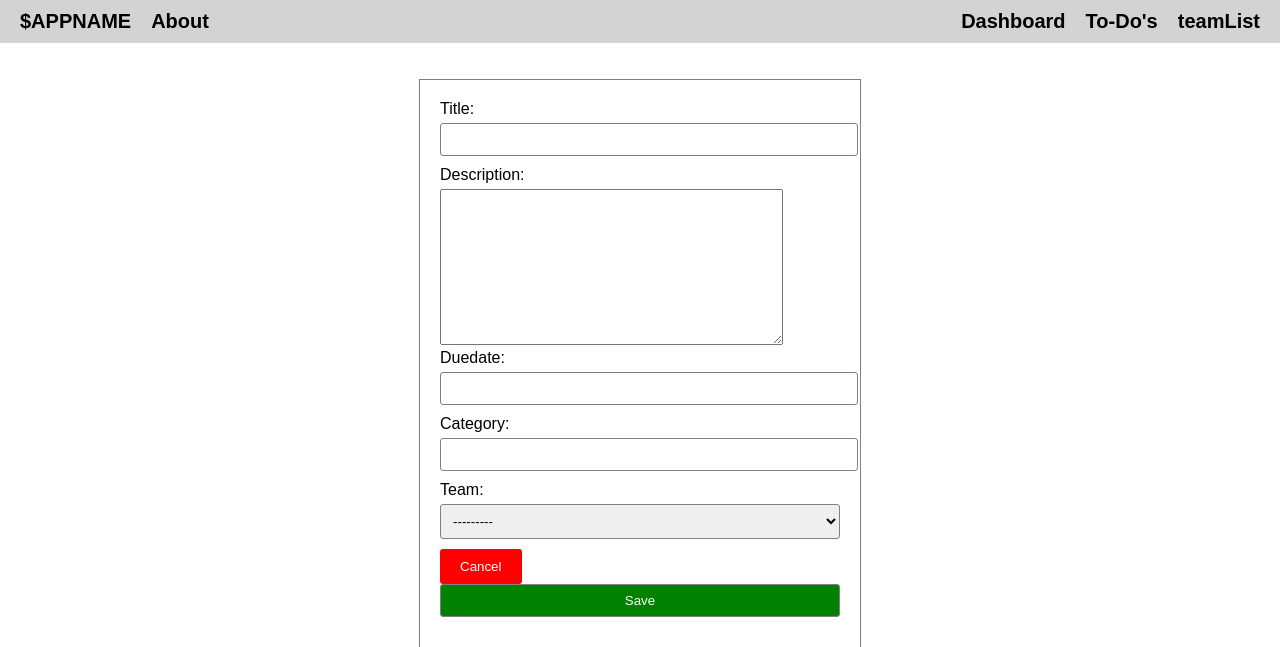
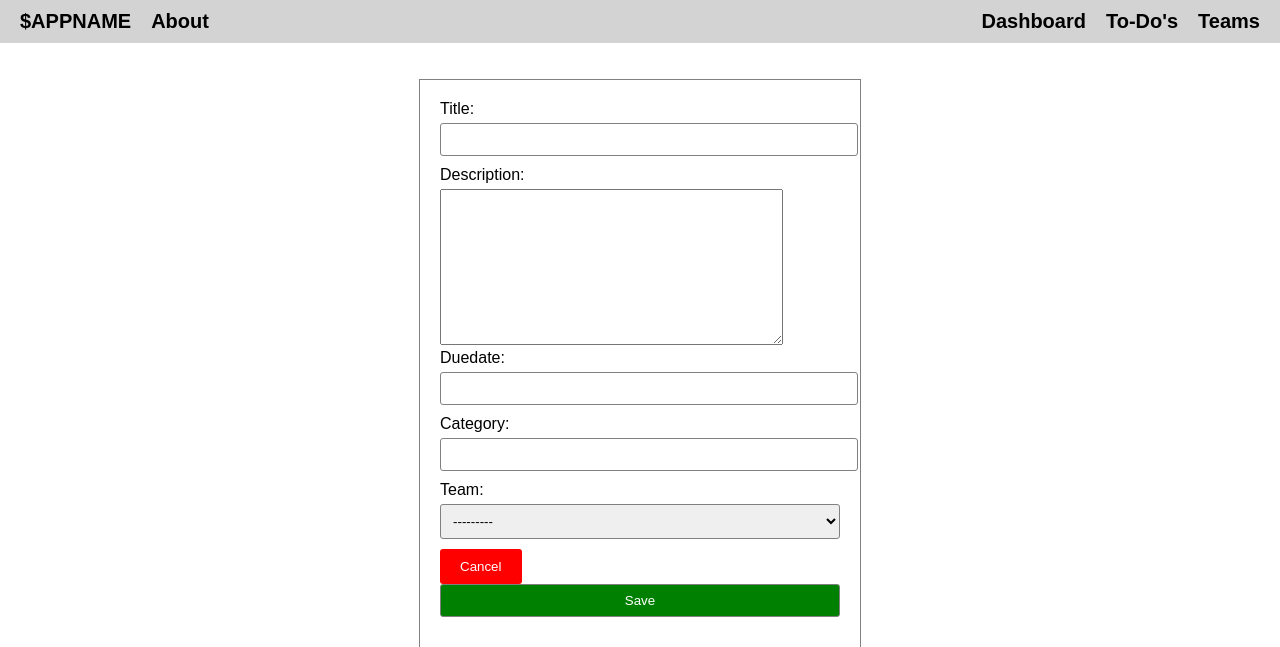
Before and after one commit to DePaul-CSC-394/mini-project-team-five, a Django app: page /todos/new in a window 1280 px wide. Shown: the top 647 px of the page. Run offline with Django 5.2, Linux system fonts and the light colour scheme; data that the repository does not hold is empty.

Commit message:
Update 'teams' URL references for consistency and correct casing in templates

```diff
--- a/toDo/templates/newdashboard.html
+++ b/toDo/templates/newdashboard.html
@@ -62,7 +62,7 @@
         <a href="/about">About</a>
         <a href="/dashboard">Dashboard</a>
         <a href="{% url 'todos_new' %}">To-Do's</a>
-        <a href="{% url 'teams' id=team_id %}">teams</a>
+        <a href="{% url 'teams' id=team_id %}">Teams</a>
         <a href="">@depaul.edu</a>
     </div>
 
--- a/toDo/templates/toDo/createTeam.html
+++ b/toDo/templates/toDo/createTeam.html
@@ -123,7 +123,7 @@
             <div class="navbar-right">
                 <a href="{% url 'dashboard'%}">Dashboard</a>
                 <a href="{% url 'todos_new' %}">To-Do's</a>
-                <a href="{% url 'teams' id=team_id %}">teams</a>
+                <a href="{% url 'teams' id=team_id %}">Teams</a>
                 <a href="/logout">@depaul.edu</a>
             </div>
         </div>
--- a/toDo/templates/toDo/createToDo.html
+++ b/toDo/templates/toDo/createToDo.html
@@ -99,7 +99,7 @@
         <div class="navbar-right">
             <a href="{% url 'dashboard'%}">Dashboard</a>
             <a href="{% url 'todos_new' %}">To-Do's</a>
-            <a href="{% url 'teamList' id=team_id %}">teamList</a>
+            <a href="{% url 'teams' id=team_id %}">Teams</a>
         </div>
         <a href="/logout">{{ user.email }}</a>
     </div>
--- a/toDo/templates/toDo/dashboard.html
+++ b/toDo/templates/toDo/dashboard.html
@@ -144,7 +144,7 @@
         <div class="navbar-right">
             <a href="{% url 'dashboard'%}">Dashboard</a>
             <a href="{% url 'todos_new' %}">To-Do's</a>
-            <a href="{% url 'teamList' id=team_id %}">Teams</a>
+            <a href="{% url 'teams' id=team_id %}">Teams</a>
             <a href="mailto:{{ user.email }}">{{ user.email }}</a>
         </div>
     </div>
--- a/toDo/templates/toDo/taskedit.html
+++ b/toDo/templates/toDo/taskedit.html
@@ -86,7 +86,7 @@
             <a href="{% url 'about' %}">About</a>
             <a href="{% url 'dashboard' %}">Dashboard</a>
             <a href="{% url 'todos_new' %}">To-Do's</a>
-            <a href="{% url 'teamList' id=team_id %}">teamList</a>
+            <a href="{% url 'teams' id=team_id %}">Teams</a>
         {% comment %} <a href="{% url 'teamList' id=team_id %}">teamList</a> {% endcomment %}
         <a href="mailto:@depaul.edu">@depaul.edu</a>
     </div>
--- a/toDo/templates/toDo/teamdetails.html
+++ b/toDo/templates/toDo/teamdetails.html
@@ -108,7 +108,7 @@
         <div class="navbar-right">
             <a href="{% url 'dashboard' %}">Dashboard</a>
             <a href="{% url 'todos_new' %}">To-Do's</a>
-            <a href="{% url 'teamList' id=team_id %}">Teams</a>
+            <a href="{% url 'teams' id=team_id %}">Teams</a>
             <a href="{% url 'dashboard' %}">@depaul.edu</a>
         </div>
     </div>
@@ -133,7 +133,7 @@
             <button type = "submit" class="update-button">Update</button>
         </div>
     </div>
-    {% comment %} <script>
+    <!--script>
         // Function to add a new team member
         function addMember() {
             const input = document.getElementById('add-member');
@@ -157,6 +157,6 @@
                 member.textContent = newName;
             }
         }
-    </script> {% endcomment %}
+    </script-->
 </body>
 </html>
--- a/toDo/templates/todotimer.html
+++ b/toDo/templates/todotimer.html
@@ -89,7 +89,7 @@
         <a href="/about">About</a>
         <a href="/newdashboard">Dashboard</a>
         <a href="/todos">Todos</a>
-        <a href="/teams">teams</a>
+        <a href="/teams">Teams</a>
         <a href="mailto:@depaul.edu">@depaul.edu</a>
     </div>
 
--- a/toDo/templates/unused/dashboardresumeitem.html
+++ b/toDo/templates/unused/dashboardresumeitem.html
@@ -92,7 +92,7 @@
         <a href="{% url 'about' %}" >About</a>
         <a href="{% url 'dashboard' %}">Dashboard</a>
         <a href="{% url 'todos_new' %}">To-Do's</a>
-        <a href="{% url 'teamList' %}">Teams</a>
+        <a href="{% url 'teams' %}">Teams</a>
         <a href="mailto:@depaul.edu">@depaul.edu</a>
     </div>
     <div class="task-container">
--- a/toDo/templates/unused/dashboardwithitem.html
+++ b/toDo/templates/unused/dashboardwithitem.html
@@ -92,7 +92,7 @@
         <a href="{% url 'about' %}" >About</a>
         <a href="{% url 'dashboard' %}">Dashboard</a>
         <a href="{% url 'todos_new' %}">To-Do's</a>
-        <a href="{% url 'teamList' %}">Teams</a>
+        <a href="{% url 'teams' %}">Teams</a>
         <a href="mailto:@depaul.edu">@depaul.edu</a>
     </div>
     <div class="task-container">
--- a/toDo/urls.py
+++ b/toDo/urls.py
@@ -12,7 +12,7 @@ urlpatterns = [
     path("teams/new", views.teamsNew, name = "teams_new"),
     path("todos/new", views.todosNew, name = "todos_new"),
     path("todos/<int:id>/edit", views.todosEdit, name = "todos_edit"),
-    path('teams/<int:id>/', views.teams, name='teamList'),
+    path('teams/<int:id>/', views.teams, name='teams'),
     path("landing/", views.landing, name = "landing"),
     path("logout/", views.logoutView, name = "logout"),
 ]
```
